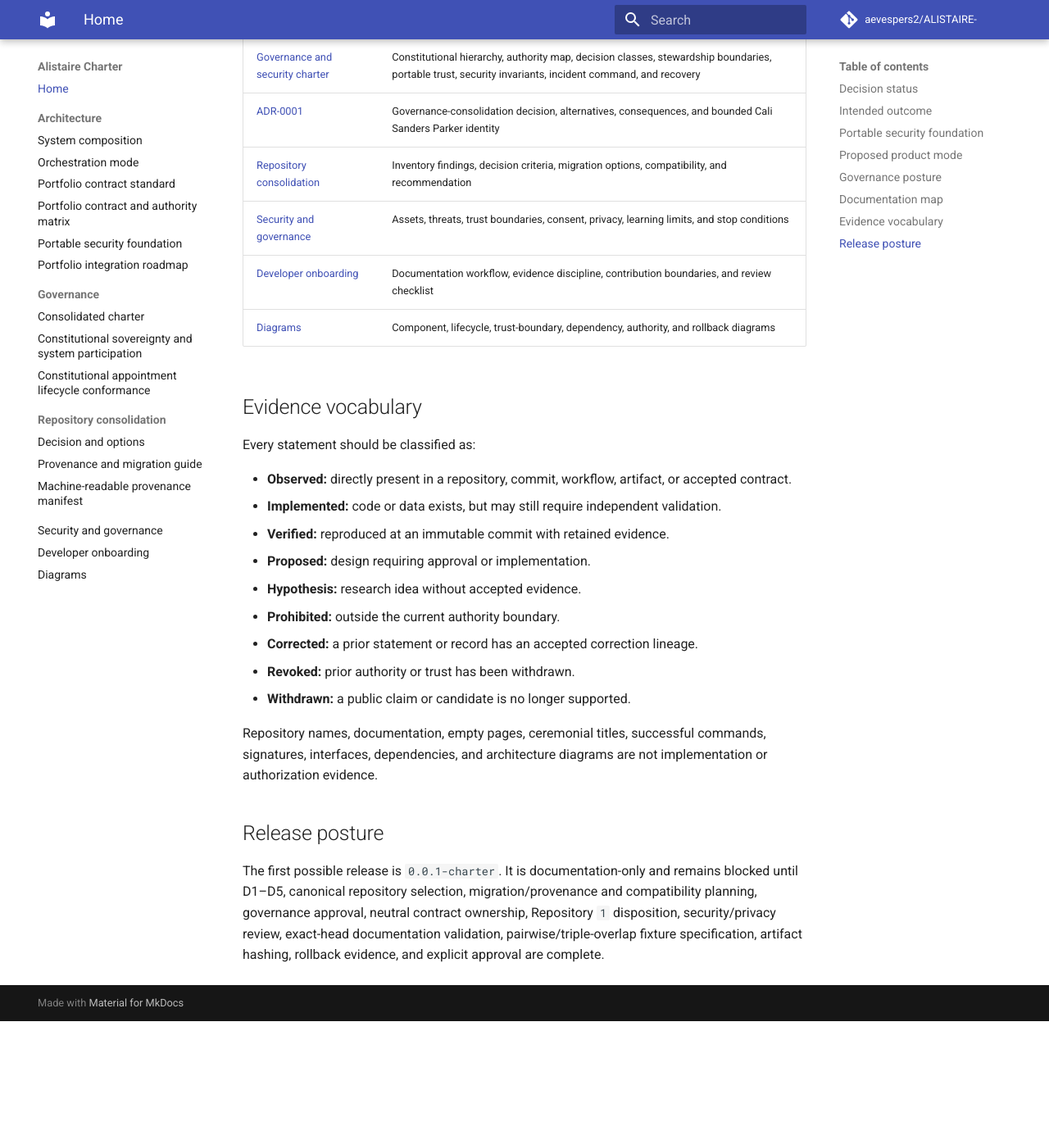
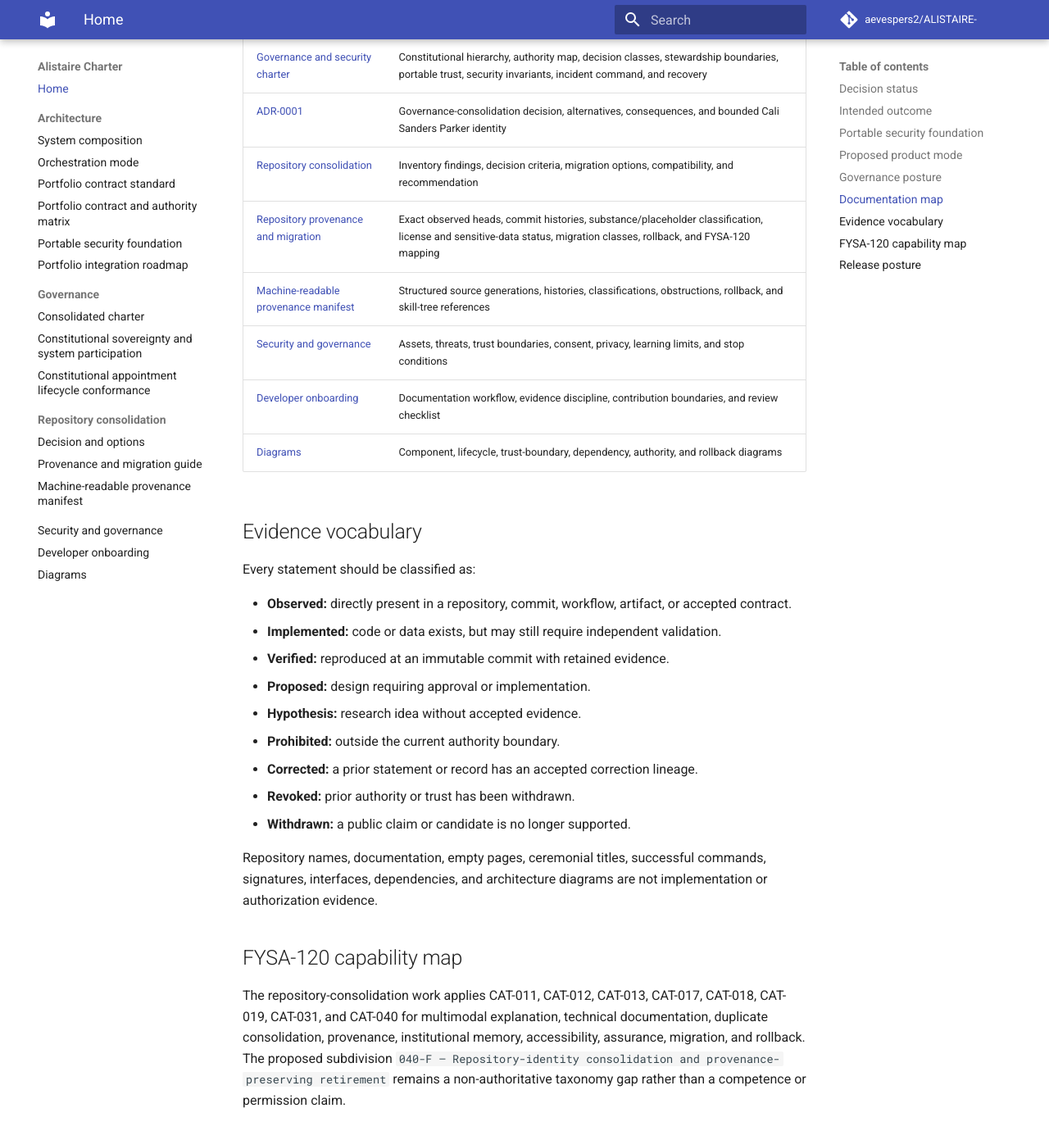
Before and after one commit to aevespers2/ALISTAIRE-, an MkDocs documentation site: the page built from docs/index.md, in a window 1280 px wide and 1400 px high, scrolled down 2814 px. Shown: the top 1391 px of the window at 82% size. Built offline with MkDocs 1.6.1 and Material for MkDocs 9.7.7, drawn with Linux system fonts in a browser that asks for light colours; comment, search, counter and statistics services are not loaded; before the commit the page ends 4060 px from its top, so only the background shows below that.

Commit message:
docs: add provenance and skill routes to Pages overview

```diff
--- a/docs/index.md
+++ b/docs/index.md
@@ -67,6 +67,8 @@ Consequential authority remains explicitly granted, narrowly scoped, revocable,
 | [Governance and security charter](governance-charter.md) | Constitutional hierarchy, authority map, decision classes, stewardship boundaries, portable trust, security invariants, incident command, and recovery |
 | [ADR-0001](adr/0001-governance-consolidation-and-cali-sanders-parker.md) | Governance-consolidation decision, alternatives, consequences, and bounded Cali Sanders Parker identity |
 | [Repository consolidation](repository-consolidation.md) | Inventory findings, decision criteria, migration options, compatibility, and recommendation |
+| [Repository provenance and migration](repository-provenance-and-migration.md) | Exact observed heads, commit histories, substance/placeholder classification, license and sensitive-data status, migration classes, rollback, and FYSA-120 mapping |
+| [Machine-readable provenance manifest](repository-provenance-manifest-v1.json) | Structured source generations, histories, classifications, obstructions, rollback, and skill-tree references |
 | [Security and governance](security-and-governance.md) | Assets, threats, trust boundaries, consent, privacy, learning limits, and stop conditions |
 | [Developer onboarding](development.md) | Documentation workflow, evidence discipline, contribution boundaries, and review checklist |
 | [Diagrams](diagrams.md) | Component, lifecycle, trust-boundary, dependency, authority, and rollback diagrams |
@@ -87,6 +89,10 @@ Every statement should be classified as:
 
 Repository names, documentation, empty pages, ceremonial titles, successful commands, signatures, interfaces, dependencies, and architecture diagrams are not implementation or authorization evidence.
 
+## FYSA-120 capability map
+
+The repository-consolidation work applies CAT-011, CAT-012, CAT-013, CAT-017, CAT-018, CAT-019, CAT-031, and CAT-040 for multimodal explanation, technical documentation, duplicate consolidation, provenance, institutional memory, accessibility, assurance, migration, and rollback. The proposed subdivision `040-F — Repository-identity consolidation and provenance-preserving retirement` remains a non-authoritative taxonomy gap rather than a competence or permission claim.
+
 ## Release posture
 
 The first possible release is `0.0.1-charter`. It is documentation-only and remains blocked until D1–D5, canonical repository selection, migration/provenance and compatibility planning, governance approval, neutral contract ownership, Repository `1` disposition, security/privacy review, exact-head documentation validation, pairwise/triple-overlap fixture specification, artifact hashing, rollback evidence, and explicit approval are complete.
```
